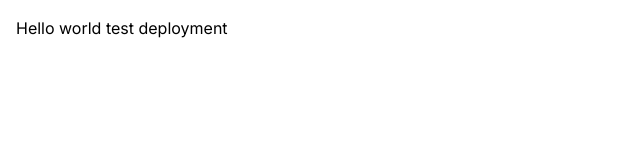
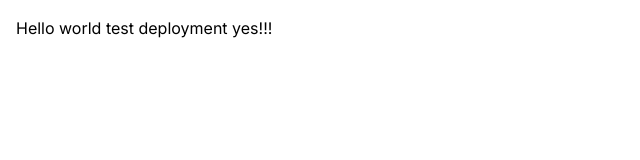
Before and after one commit to JiaxianGu/word-expert, a Next.js app in the folder word-expert/: page / in a window 1280 px wide. Shown: the top 160 px of the page, without its empty margins (0-640 px from the left). Built offline with nearby package versions, Linux system fonts and the light colour scheme.

Commit message:
update tab page title

```diff
--- a/word-expert/app/layout.tsx
+++ b/word-expert/app/layout.tsx
@@ -5,7 +5,7 @@ import "./globals.css";
 const inter = Inter({ subsets: ["latin"] });
 
 export const metadata: Metadata = {
-  title: "Create Next App",
+  title: "Word Expert",
   description: "Generated by create next app",
 };
 
--- a/word-expert/app/page.tsx
+++ b/word-expert/app/page.tsx
@@ -2,6 +2,6 @@ import Image from "next/image";
 
 export default function Home() {
   return (
-    <main><h1>Hello world test deployment</h1></main>
+    <main><h1>Hello world test deployment yes!!!</h1></main>
   );
 }
```
Also changed, not shown: word-expert/app/globals.css (line endings or trailing spaces).
